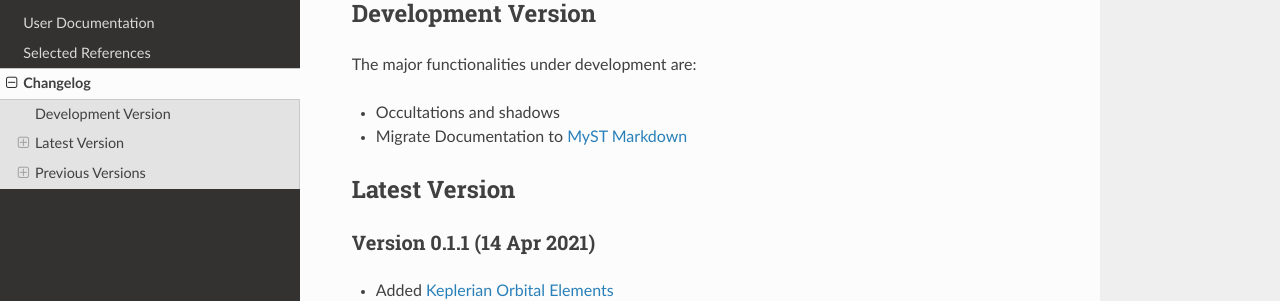
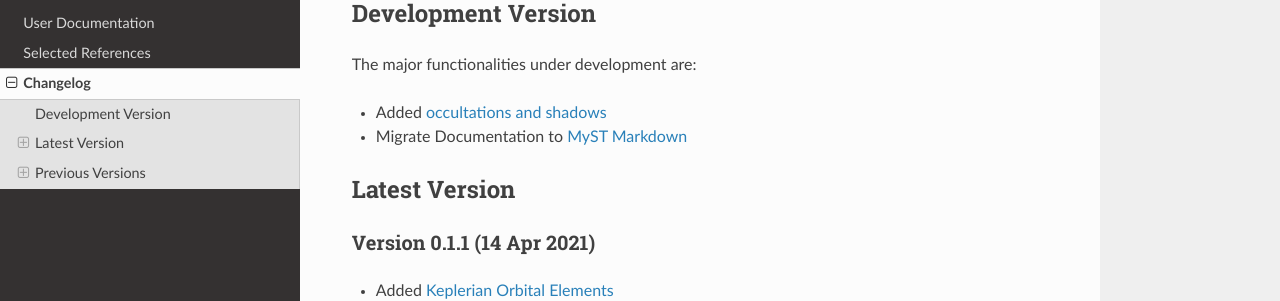
Before and after one commit to egemenimre/satmad, a Sphinx documentation site: the page built from docs/changelog.md, in a window 1280 px wide and 900 px high. Shown: the part 211-512 px from the top of the window. Built offline with Sphinx 7.4.7 and the Read the Docs theme 2.0.0, drawn with Linux system fonts in a browser that asks for light colours.

Commit message:
Added occultations link

```diff
--- a/docs/changelog.md
+++ b/docs/changelog.md
@@ -7,7 +7,7 @@ Versions here correspond to those in [PyPI](https://pypi.org/project/satmad/) an
 
 The major functionalities under development are:
 
-- Occultations and shadows
+- Added [occultations and shadows](utils/occultations.md)
 - Migrate Documentation to [MyST Markdown](https://myst-parser.readthedocs.io)
 
 ## Latest Version
```
